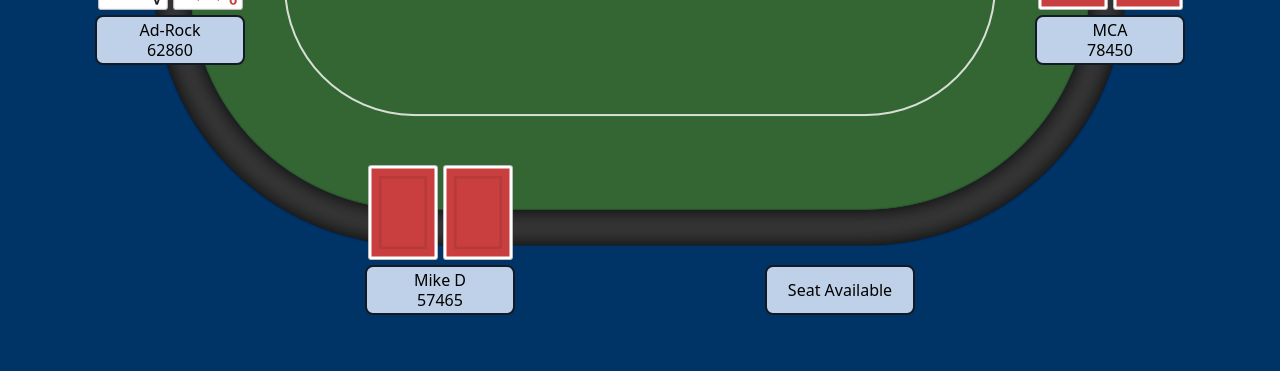
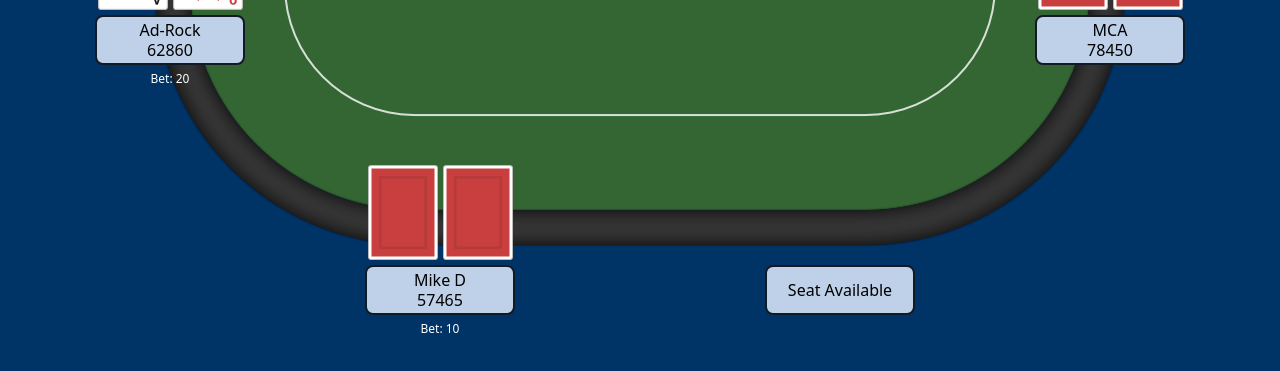
Before and after one commit to thegiantbeast/react-coding-test, a React (Create React App) app: page / in a window 1280 px wide. Shown: the part 419-790 px from the top of the page. Built offline with nearby package versions, Linux system fonts and the light colour scheme.

Commit message:
Show community cards, bets and pots

```diff
--- a/src/components/Cards/Cards.css
+++ b/src/components/Cards/Cards.css
@@ -5,3 +5,9 @@
   width: 150px;
   margin-left: -72px;
 }
+
+.Table > * > .Cards {
+  position: absolute;
+  left: -185px;
+  top: -5px;
+}
--- /dev/null
+++ b/src/components/Chips/Chips.css
@@ -0,0 +1,17 @@
+.Chips {
+  color: white;
+  font-size: 12px;
+  line-height: 18px;
+}
+
+.Pots .Chips:before {
+  content: "Pot: ";
+}
+
+.Seat .Chips {
+  margin-top: 5px;
+}
+
+.Seat .Chips:before {
+  content: "Bet: ";
+}
--- /dev/null
+++ b/src/components/Chips/Chips.js
@@ -0,0 +1,15 @@
+import React from 'react';
+
+import './Chips.css';
+
+const Chips = ({ amount }) => {
+  if (!amount) return null;
+
+  return (
+    <div className="Chips">
+      {amount}
+    </div>
+  );
+}
+
+export default Chips;
--- /dev/null
+++ b/src/components/Chips/index.js
@@ -0,0 +1,2 @@
+import Chips from './Chips';
+export default Chips;
--- /dev/null
+++ b/src/components/Pots/Pots.css
@@ -0,0 +1,7 @@
+.Pots {
+  position: absolute;
+  text-align: center;
+  width: 200px;
+  left: -100px;
+  top: 5px;
+}
--- /dev/null
+++ b/src/components/Pots/Pots.js
@@ -0,0 +1,14 @@
+import React from 'react';
+
+import Chips from '../Chips';
+import './Pots.css';
+
+const Pots = ({ pots }) => {
+  return (
+    <div className="Pots">
+      { pots.map(({ chips }, i) => <Chips amount={chips} key={i} />) }
+    </div>
+  );
+}
+
+export default Pots;
--- /dev/null
+++ b/src/components/Pots/index.js
@@ -0,0 +1,2 @@
+import Pots from './Pots';
+export default Pots;
--- a/src/components/Seat/Seat.js
+++ b/src/components/Seat/Seat.js
@@ -3,6 +3,7 @@ import cx from 'classnames';
 
 import { seatProps } from '../../types';
 import Cards from '../Cards';
+import Chips from '../Chips';
 import './Seat.css';
 
 const Seat = ({ id, state, username, chips, cards, bet }) => (
@@ -19,6 +20,7 @@ const Seat = ({ id, state, username, chips, cards, bet }) => (
         </div>
       )
     }
+    <Chips amount={bet} />
     <Cards values={cards} />
   </div>
 );
--- a/src/components/Table/Table.js
+++ b/src/components/Table/Table.js
@@ -2,11 +2,18 @@ import React from 'react';
 import { tableShape } from '../../types';
 
 import Seats from '../Seats';
+import Cards from '../Cards';
+import Pots from '../Pots';
+
 import './Table.css';
 
 const Table = ({ table }) => (
   <div className="Table">
-    <Seats seats={table.seats} players={table.currentHand.players} />
+    <div>
+      <Seats seats={table.seats} players={table.currentHand.players} />
+      <Cards values={table.currentHand.communityCards} />
+      <Pots pots={table.currentHand.pots} />
+    </div>
   </div>
 );
 
```
